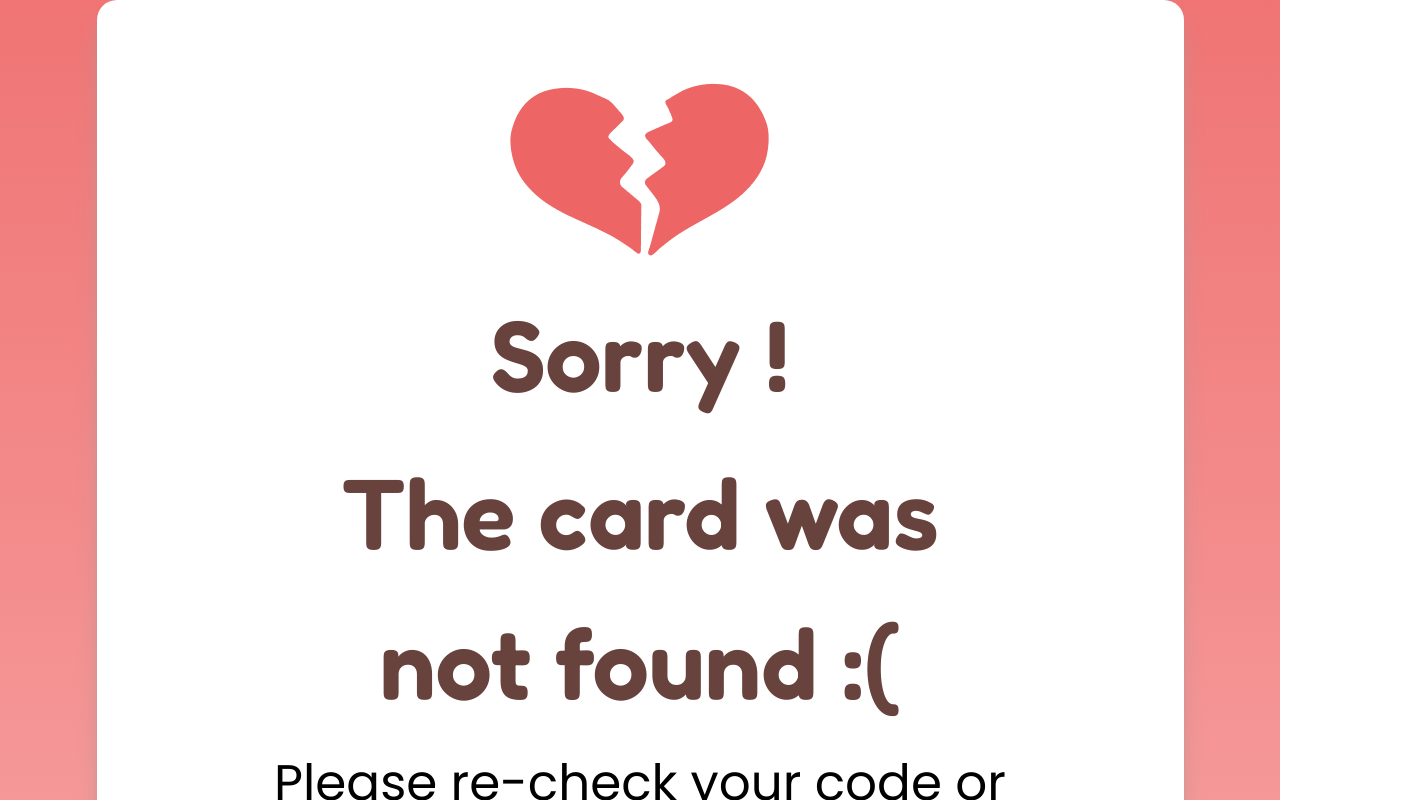
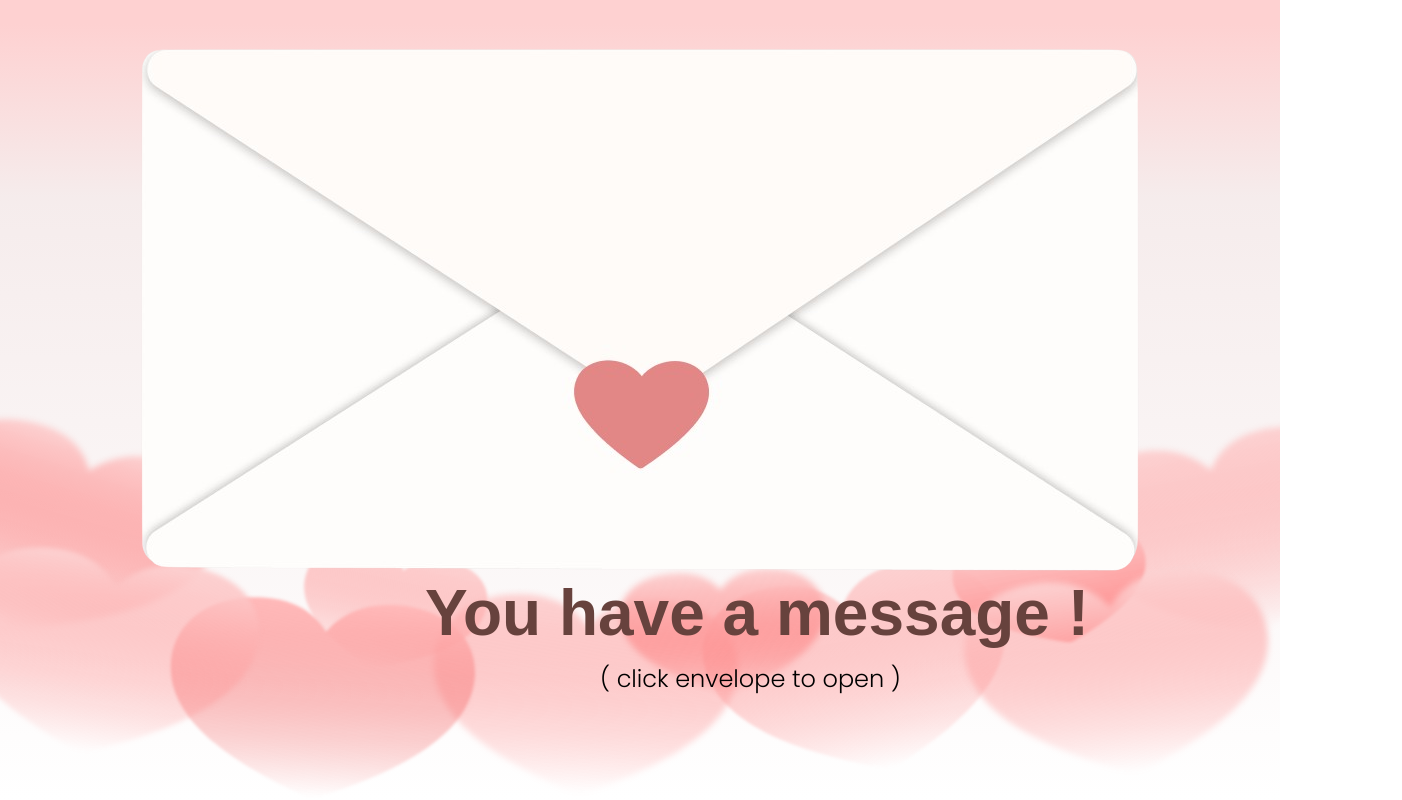
Before and after one commit to benedictaurel/Valencard-EIT24-FE, a React (Vite) app: page /card in a window 1280 px wide. Before the commit this address had no page. Shown: the top 800 px of the page, 1402 px wide, since content can reach past the window. Built offline with nearby package versions, Linux system fonts and the light colour scheme; a web font is replaced by a local one.

Commit message:
Added cards

```diff
--- a/src/App.css
+++ b/src/App.css
@@ -0,0 +1,65 @@
+/* CardPage */
+.card-background {
+    width: 100%;
+    height: 100vh;
+    display: block;
+    background: linear-gradient(180deg, #fed1d1 2.9999999329447746%, rgba(244, 233, 233, 0.8700000047683716) 24.500000476837158%, rgba(241, 232, 232, 0) 100%);
+    position: absolute;
+    z-index: 0;
+}
+
+.love-background {
+    background: url(assets/love.svg);
+    background-size: 120%;
+    background-position: center 50vh;
+    width: 100%;
+    height: 100vh;
+    transform: rotate(360deg);
+    z-index: 1;
+    background-repeat: no-repeat;
+}
+
+.envelope {
+    background: url(assets/envelope.png);
+    background-attachment: fixed;
+    background-position: center 25px;
+    height: 575px;
+    z-index: 2;
+    background-repeat: no-repeat;
+}
+
+.text-youhavemessage {
+    width: 977px;
+    height: 39px;
+    margin-left: 425px;
+    white-space: pre-wrap;
+    word-wrap: break-word;
+    word-break: break-word;
+    transform: rotate(360deg);
+    font-weight: 400;
+    font-style: normal;
+    font-family: "Fredoka One", "Fredoka One Placeholder", sans-serif;
+    color: #67423d;
+    font-size: 64px;
+    letter-spacing: 0em;
+    line-height: 1.2;
+    position: absolute;
+    z-index: 3;
+}
+
+.text-click {
+    margin-top: 90px;
+    margin-left: 600px;
+    width: auto;
+    height: auto;
+    white-space: pre;
+    transform: rotate(360deg);
+    font-weight: 300;
+    font-style: normal;
+    font-family: "Poppins", "Poppins Placeholder", sans-serif;
+    color: #000000;
+    font-size: 24px;
+    letter-spacing: 0em;
+    line-height: 1.2;
+    position: absolute;
+}
--- a/src/Routes.jsx
+++ b/src/Routes.jsx
@@ -2,6 +2,7 @@ import React from "react";
 import { BrowserRouter as Router, Routes, Route } from "react-router-dom";
 import Home from "./pages/Home";
 import NotFound from "./pages/NotFound";
+import Card from "./pages/Envelope/Card";
 const Success = React.lazy(() => import("./pages/success"));
 // const GeneratePage = React.lazy(() => import('./pages/generate'));
 // const ViewPage = React.lazy(() => import('./pages/view'));
@@ -14,6 +15,7 @@ const ProjectRoutes = () => {
           <Route path="/" element={<Home />} />
           <Route path="*" element={<NotFound />} />
           <Route path="/success" element={<Success />} />
+          <Route path="/card" element={<Card />} />
           {/* <Route path="/generate" element={<GeneratePage />} /> */}
           {/* <Route path="/view" element={<ViewPage />} /> */}
         </Routes>
--- /dev/null
+++ b/src/pages/Envelope/Card.jsx
@@ -0,0 +1,26 @@
+
+
+function Card() {
+    return (
+      <div className="card-background">
+          <section id="CardPage">
+              <div className="love-background">
+                  <a href="/">
+                      {/* sementara nanti kalo ada buat /message ganti aja */}
+                      <div className="envelope">
+
+                      </div>
+                  </a>
+                  <div className="text-youhavemessage">
+                      <p><b>You have a message !</b></p>
+                  </div>
+                  <div className="text-click">
+                      <p>( click envelope to open )</p>
+                  </div>
+              </div>
+          </section>
+      </div>
+    );
+  }
+
+  export default Card;
```
Also changed, not shown: src/assets/envelope.png (added), src/assets/love.svg (added).
